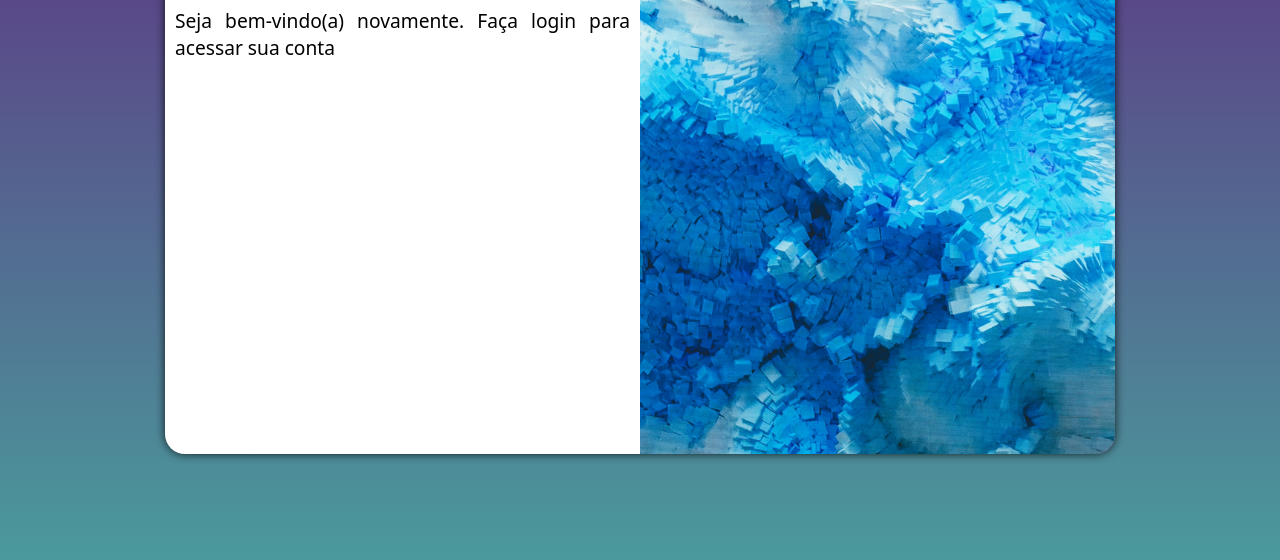
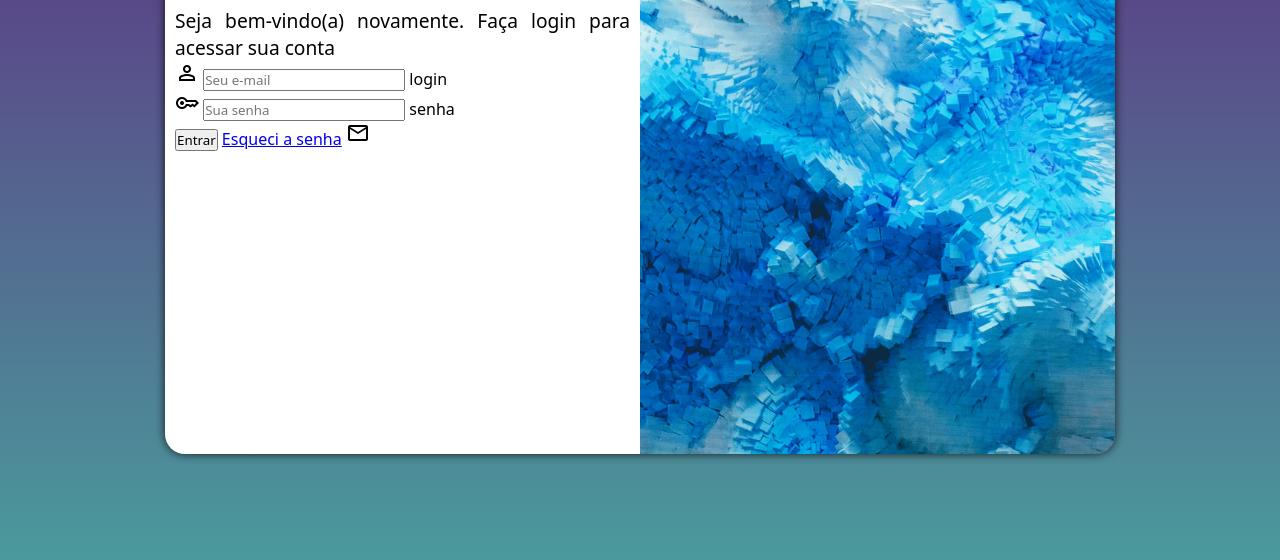
Before and after one commit to AndersonSantosDias/tela-login, a plain HTML site: page index.html in a window 1280 px wide. Shown: the part 196-756 px from the top of the page. Drawn offline with nearby package versions, Linux system fonts and the light colour scheme.

Commit message:
adição de formulario

```diff
--- a/estilos/media-query.css
+++ b/estilos/media-query.css
@@ -8,6 +8,7 @@
     }
     section#login {
         width: 90vw;
+        height: 80vh;
     }
 
     section#login > div#imagem{
--- a/index.html
+++ b/index.html
@@ -3,6 +3,7 @@
 <head>
     <meta charset="UTF-8">
     <meta name="viewport" content="width=device-width, initial-scale=1.0">
+    <link href="https://fonts.googleapis.com/css2?family=Material+Symbols+Outlined" rel="stylesheet">
     <link rel="stylesheet" href="estilos/style.css">
     <link rel="stylesheet" href="estilos/media-query.css">
     <title>Login</title>
@@ -16,8 +17,20 @@
             <div id="formulario">
                 <h1>Login</h1>
                 <p>Seja bem-vindo(a) novamente. Faça login para acessar sua conta</p>
-                <form action="login.php" method="post">
-
+                <form action="login.php" method="post" autocomplete="on">
+                    <div class="campo">
+                        <span class="material-symbols-outlined">person</span>
+                       <input type="email" name="login" id="ilogin" placeholder="Seu e-mail" autocomplete="email" required maxlength="30">
+                       <label for="ilogin">login</label>
+                    </div>
+                    <div class="campo">
+                        <span class="material-symbols-outlined">key</span>
+                        <input type="password" name="Senha" id="isenha" placeholder="Sua senha" autocomplete="current-password" required minlength="8">
+                        <label for="isenha">senha</label>
+                    </div>
+                    <input type="submit" value="Entrar">
+                    <a href="esqueci.html">Esqueci a senha</a>
+                    <i class="material-symbols-outlined">mail</i>
 
                 </form>
             </div>
```
